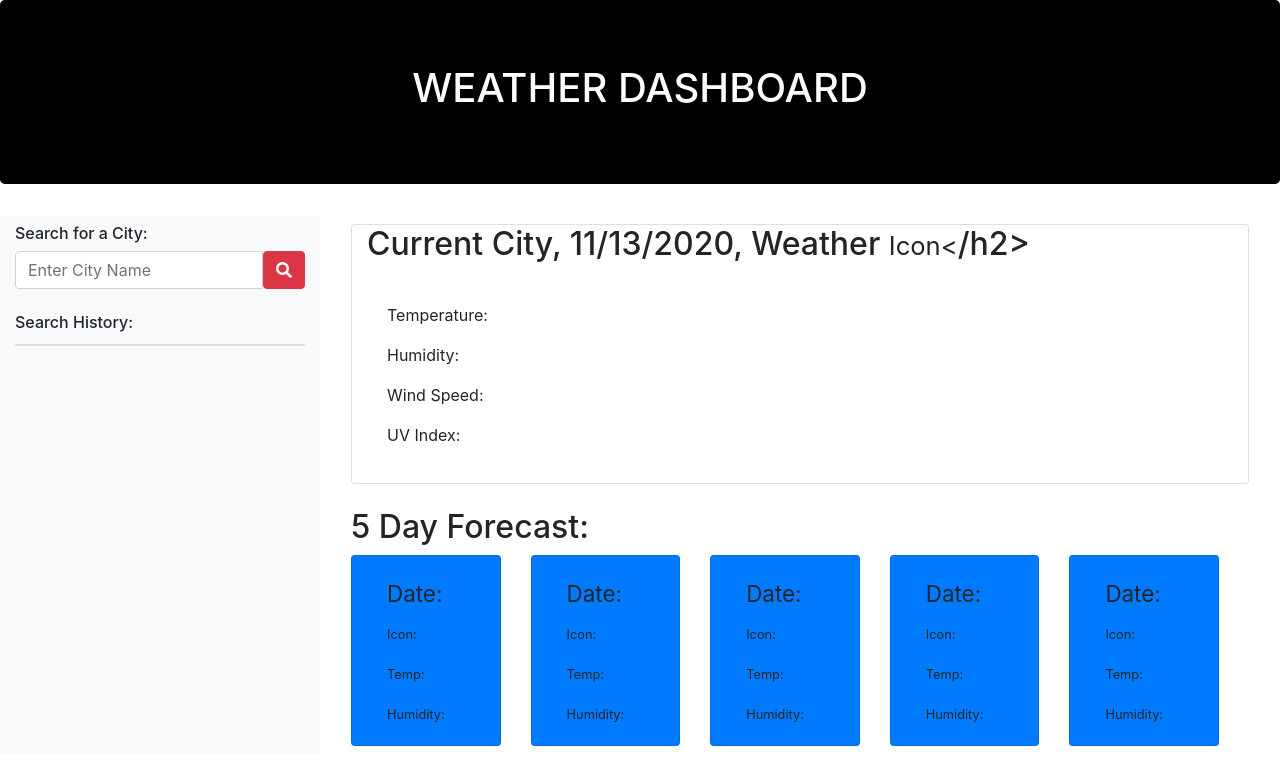
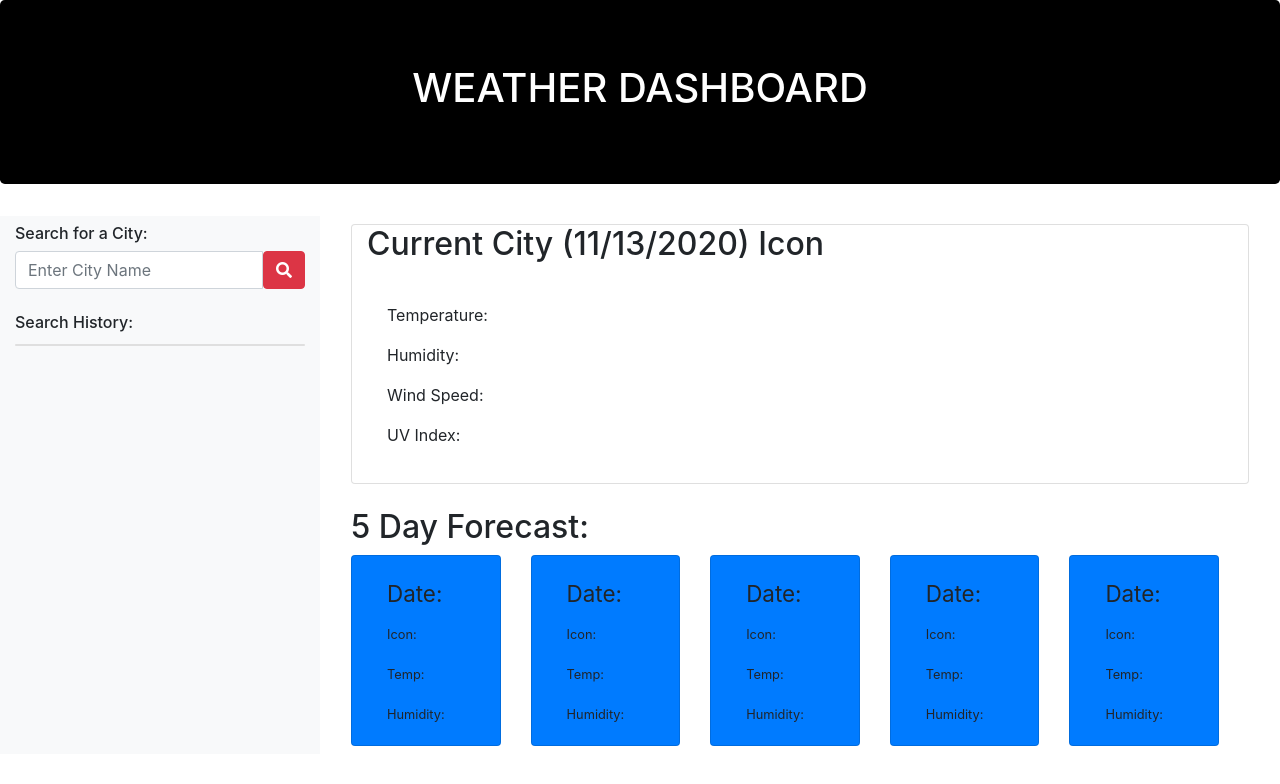
Before and after one commit to Star-Gibson/weather.dashboard, a plain HTML site: page index.html in a window 1280 px wide. Drawn offline with nearby package versions, Linux system fonts and the light colour scheme.

Commit message:
Notation of html

```diff
--- a/index.html
+++ b/index.html
@@ -53,7 +53,7 @@
                 <div class='row mx-3'>
                     <div class='card col'>
                         <div class='card-title'>
-                            <h2 id='cityDisplay'>Current City, 11/13/2020, Weather <small>Icon<</small>/h2>
+                            <h2 id='cityDisplay'>Current City (11/13/2020) Icon</h2>
                         </div>
                         <div class='card-body'>
                             <div class='currentCity'>
@@ -67,11 +67,15 @@
                 </div>
                 <!--First Sub Row End-->
                 <br>
-                <!--5 Day Forecast Card Deck-->
+                <!--Second Sub Row-->
+                <!--5 Day Forecast Start-->
                 <div class ='row mx-3'>
                     <h2>5 Day Forecast:</h2>
                 </div>
+                <!--End of Second Sub Row-->
+                <!--THird Sub Row-->
                 <div class='row mx-3'>
+                    <!--5 Day Forecast Card Deck-->
                     <div class ='card-deck w-100'>
                         <div class = 'card col-2 bg-primary'>
                         <div class="card-body">
@@ -115,9 +119,7 @@
                        </div>
                     </div>
                 </div>
-                <!--Second Sub Row End-->
-
-
+                <!--Third Sub Row End-->
 
             </div>
             <!--Second Column End-->
```
